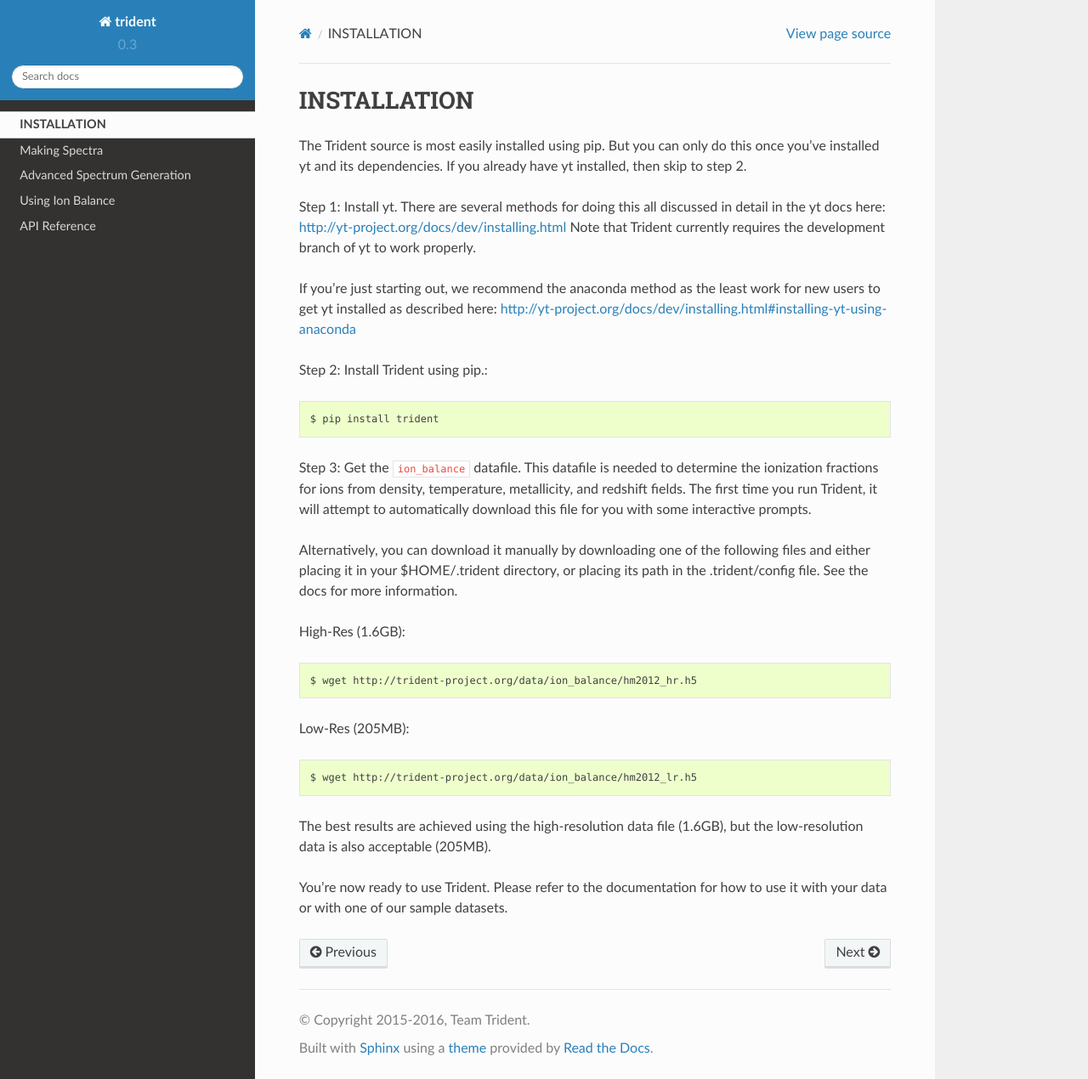
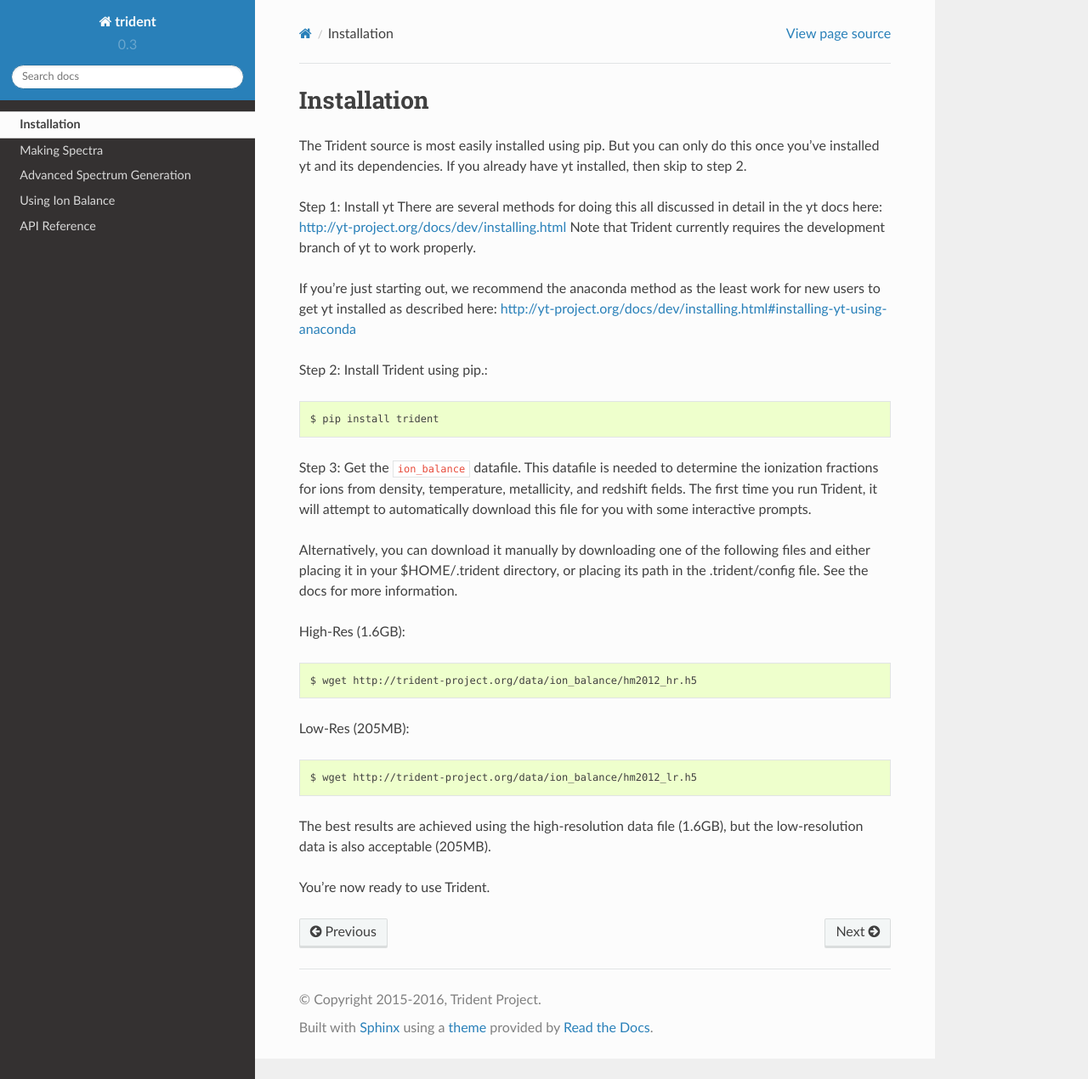
Before and after one commit to trident-project/trident, a Sphinx documentation site: the page built from doc/source/Installation.rst, in a window 1280 px wide and 1270 px high. Shown: the whole window at 85% size. Built offline with Sphinx 7.4.7 and the Read the Docs theme 2.0.0, drawn with Linux system fonts in a browser that asks for light colours.

Commit message:
Updating installation instructions to match the README

```diff
--- a/doc/source/Installation.rst
+++ b/doc/source/Installation.rst
@@ -1,6 +1,6 @@
 .. _installation:
 
-INSTALLATION
+Installation
 ============
 
 The Trident source is most easily installed using pip.  But you can only
@@ -8,7 +8,7 @@ do this once you've installed yt and its dependencies.  If you already have
 yt installed, then skip to step 2.
 
 
-Step 1: Install yt.  There are several methods for doing this all discussed in
+Step 1: Install yt  There are several methods for doing this all discussed in
 detail in the yt docs here: http://yt-project.org/docs/dev/installing.html
 Note that Trident currently requires the development branch of yt to work
 properly.
@@ -44,5 +44,4 @@ Low-Res (205MB)::
 The best results are achieved using the high-resolution data
 file (1.6GB), but the low-resolution data is also acceptable (205MB).
 
-You're now ready to use Trident.  Please refer to the documentation for how
-to use it with your data or with one of our sample datasets.
+You're now ready to use Trident.
--- a/doc/source/conf.py
+++ b/doc/source/conf.py
@@ -32,7 +32,6 @@ import shlex
 extensions = [
     'sphinx.ext.autodoc',
     'sphinx.ext.autosummary',
-    'numpydoc'
 ]
 
 # Add any paths that contain templates here, relative to this directory.
@@ -51,8 +50,8 @@ master_doc = 'index'
 
 # General information about the project.
 project = u'trident'
-copyright = u'2015-2016, Team Trident'
-author = u'Team Trident'
+copyright = u'2015-2016, Trident Project'
+author = u'Trident Project'
 
 # The version info for the project you're documenting, acts as replacement for
 # |version| and |release|, also used in various other places throughout the
```
